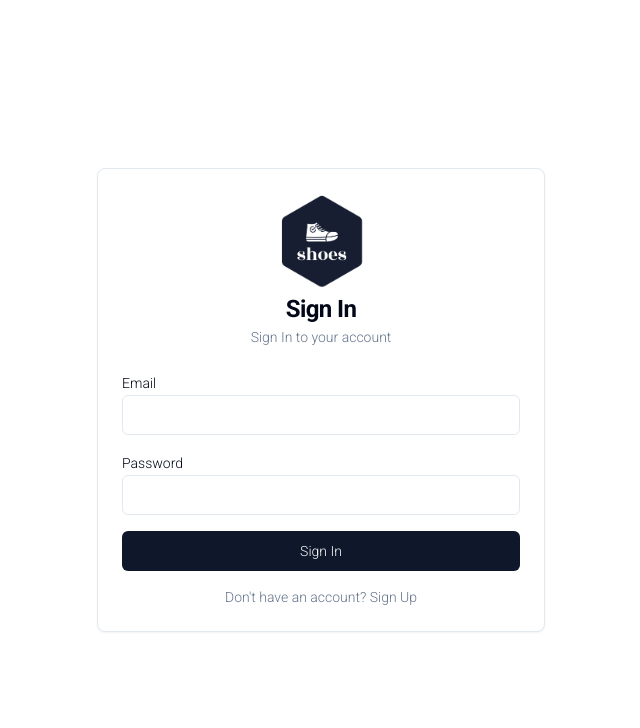
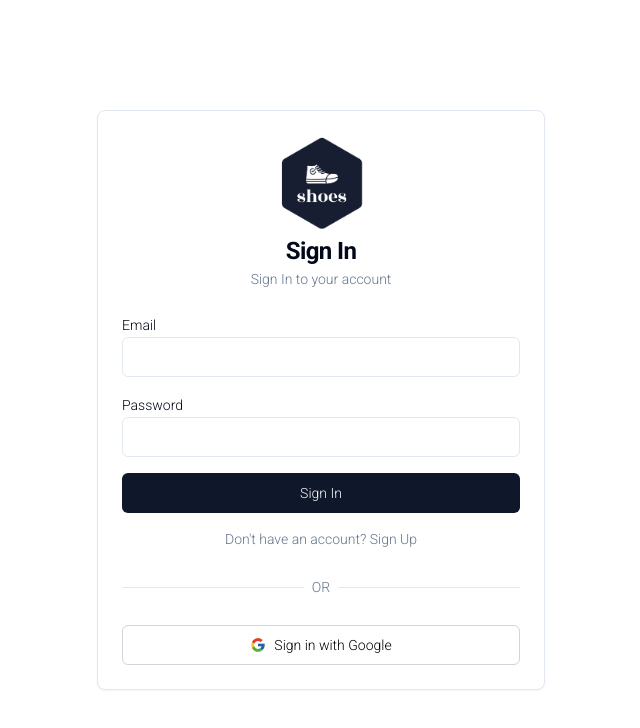
Before and after one commit to zer23zaz/shoes-store, a Next.js app: page /sign-in in a window 1280 px wide. Shown: the top 728 px of the page, without its empty margins (319-959 px from the left). Built offline with nearby package versions, Linux system fonts and the light colour scheme; no server answers.

Commit message:
Session -31 - implemented google auth

```diff
--- a/app/(auth)/sign-in/credentials-signin-form.tsx
+++ b/app/(auth)/sign-in/credentials-signin-form.tsx
@@ -5,10 +5,11 @@ import { Input } from "@/components/ui/input";
 import { Label } from "@/components/ui/label";
 import { signInDefaultValue } from "@/lib/constants";
 import Link from "next/link";
-import { signInWithCredentials } from '@/lib/actions/user.actions';
-import { useActionState } from "react";
+import { signInWithCredentials, signInWithGoogle } from '@/lib/actions/user.actions';
+import { useActionState, useTransition } from "react";
 import { useFormStatus } from "react-dom";
 import { useSearchParams } from "next/navigation";
+import { Loader } from "lucide-react";
 
 
 const CredentialsSignInForm = () => {
@@ -19,6 +20,7 @@ const CredentialsSignInForm = () => {
     })
 
     const searchParams = useSearchParams();
+    const [isPending, startTransition] = useTransition();
     const callbackUrl = searchParams.get('callbackUrl') || '/';
 
     const SignInButton = () => {
@@ -28,6 +30,40 @@ const CredentialsSignInForm = () => {
             <Button disabled={pending} className="w-full" variant="default">
                 {pending ? 'Signing In..' : 'Sign In'}
             </Button>
+        )
+    }
+
+    const googleSignIn = async () => {
+        startTransition(async () => {
+            await signInWithGoogle();
+        });
+
+    }
+
+    const GoogleSignInButton = () => {
+        return (
+            <>
+                <div className="relative">
+                    <div className="absolute inset-0 flex items-center">
+                        <span className="w-full border-t"></span>
+                    </div>
+                    <div className="relative flex justify-center text-sm">
+                        <span className="px-2 py-3 bg-white text-muted-foreground">OR</span>
+                    </div>
+                </div>
+                <Button
+                    className="w-full flex items-center gap-2 bg-white text-black border border-gray-300 hover:bg-gray-100"
+                    variant="outline"
+                    onClick={() => googleSignIn()}>
+                    {isPending ? (
+                        <Loader className="w-4 h-4 animate-spin" />
+                    ) : (
+                        <svg xmlns="http://www.w3.org/2000/svg" x="0px" y="0px" width="48" height="48" viewBox="0 0 48 48">
+                            <path fill="#fbc02d" d="M43.611,20.083H42V20H24v8h11.303c-1.649,4.657-6.08,8-11.303,8c-6.627,0-12-5.373-12-12	s5.373-12,12-12c3.059,0,5.842,1.154,7.961,3.039l5.657-5.657C34.046,6.053,29.268,4,24,4C12.955,4,4,12.955,4,24s8.955,20,20,20	s20-8.955,20-20C44,22.659,43.862,21.35,43.611,20.083z"></path><path fill="#e53935" d="M6.306,14.691l6.571,4.819C14.655,15.108,18.961,12,24,12c3.059,0,5.842,1.154,7.961,3.039	l5.657-5.657C34.046,6.053,29.268,4,24,4C16.318,4,9.656,8.337,6.306,14.691z"></path><path fill="#4caf50" d="M24,44c5.166,0,9.86-1.977,13.409-5.192l-6.19-5.238C29.211,35.091,26.715,36,24,36	c-5.202,0-9.619-3.317-11.283-7.946l-6.522,5.025C9.505,39.556,16.227,44,24,44z"></path><path fill="#1565c0" d="M43.611,20.083L43.595,20L42,20H24v8h11.303c-0.792,2.237-2.231,4.166-4.087,5.571	c0.001-0.001,0.002-0.001,0.003-0.002l6.19,5.238C36.971,39.205,44,34,44,24C44,22.659,43.862,21.35,43.611,20.083z"></path>
+                        </svg>
+                    )} {' '} Sign in with Google
+                </Button>
+            </>
         )
     }
     return (
@@ -59,6 +95,8 @@ const CredentialsSignInForm = () => {
                         Sign Up
                     </Link>
                 </div>
+
+                <GoogleSignInButton />
             </div>
         </form>
     );
--- a/auth.ts
+++ b/auth.ts
@@ -5,6 +5,8 @@ import { prisma } from '@/db/prisma';
 import { compareSync } from 'bcrypt-ts-edge';
 import { authConfig } from './auth.config';
 import { cookies } from 'next/headers';
+// import Google from "next-auth/providers/google"
+import GoogleProvider from "next-auth/providers/google";
 export const config = {
     pages: {
         signIn: '/sign-in',
@@ -17,6 +19,11 @@ export const config = {
     },
     adapter: PrismaAdapter(prisma),
     providers: [
+        GoogleProvider({
+            clientId: process.env.GOOGLE_CLIENT_ID!,
+            clientSecret: process.env.GOOGLE_CLIENT_SECRET!,
+        }),
+
         CredentialsProvider({
             name: 'Credentials',
             credentials: {
@@ -92,7 +99,14 @@ export const config = {
             }
             // console.log(token);
             return token;
-        }
+        },
+        // eslint-disable-next-line @typescript-eslint/no-explicit-any
+        async signIn({ account, profile }: any) {
+            if (account.provider === "google") {
+                return profile.email_verified ?? false;
+            }
+            return true;
+        },
     }
 }
 export const { handlers, auth, signIn, signOut } = NextAuth(config);
--- a/components/shared/header/user-button.tsx
+++ b/components/shared/header/user-button.tsx
@@ -1,6 +1,7 @@
 import { Button } from "@/components/ui/button";
 import { UserIcon } from "lucide-react";
 import Link from "next/link";
+import Image from 'next/image';
 
 import {
     DropdownMenu,
@@ -28,13 +29,23 @@ const UserButton = async () => {
     }
 
     const initialName = session.user?.name?.charAt(0).toUpperCase() ?? 'U';
+    const profileImage = session.user?.image;
     return (<>
         <div className="flex gap-2 item-center">
             <DropdownMenu>
                 <DropdownMenuTrigger asChild>
                     <div className="flex item-center">
-                        <Button variant='ghost' className='relative w-8 h-8 rounded-full ml-2 flex item-center justify-center bg-gray-300'>
-                            {initialName}
+                        <Button variant='ghost' className='relative border w-8 h-8 rounded-full ml-2 flex item-center justify-center bg-gray-300'>
+                            {profileImage ? (
+                                <div className="absolute inset-0">
+                                    <Image src={profileImage} alt="profile" fill className="rounded-full object-cover" />
+                                </div>
+                            ) : (
+                                <span className="text-md font-medium">
+                                    {initialName}
+                                </span>
+                            )}
+
                         </Button>
                     </div>
                 </DropdownMenuTrigger>
--- a/lib/actions/user.actions.ts
+++ b/lib/actions/user.actions.ts
@@ -27,6 +27,19 @@ export async function signInWithCredentials(prevState: unknown, formData: FormDa
         return {success: false, message: 'Invalid email or password'}
     }
  }
+
+
+// Sign in user with Google
+export async function signInWithGoogle() {
+    try {
+        await signIn('google');
+    } catch (error) {
+        if (isRedirectError(error)) {
+            throw error;
+        }
+        return { success: false, message: 'Authentication failed, please try again' }
+    }
+}
 
 
 // Sign out user
--- a/next.config.ts
+++ b/next.config.ts
@@ -5,6 +5,7 @@ const nextConfig: NextConfig = {
     images: {
         remotePatterns: [
             { protocol: "https", hostname: "utfs.io", port: "", },
+            { protocol: "https", hostname: "lh3.googleusercontent.com", port: "", },
         ],
     },
 };
```
